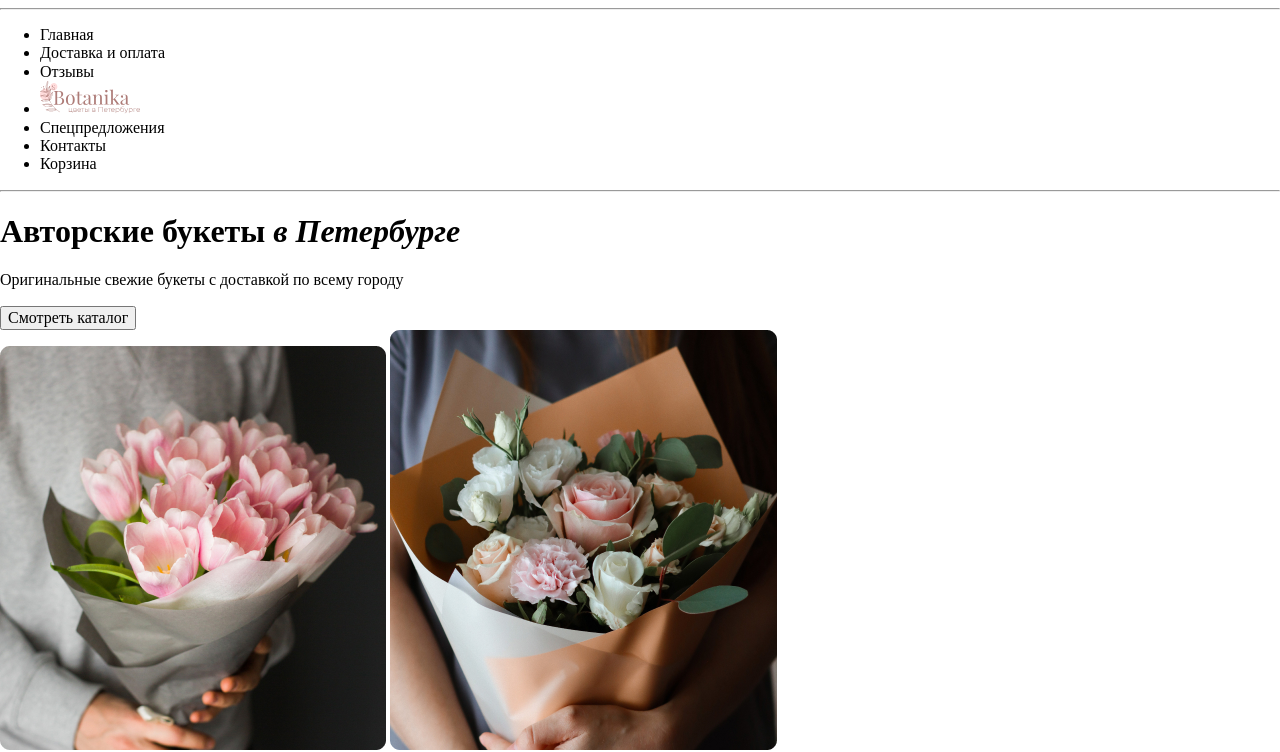
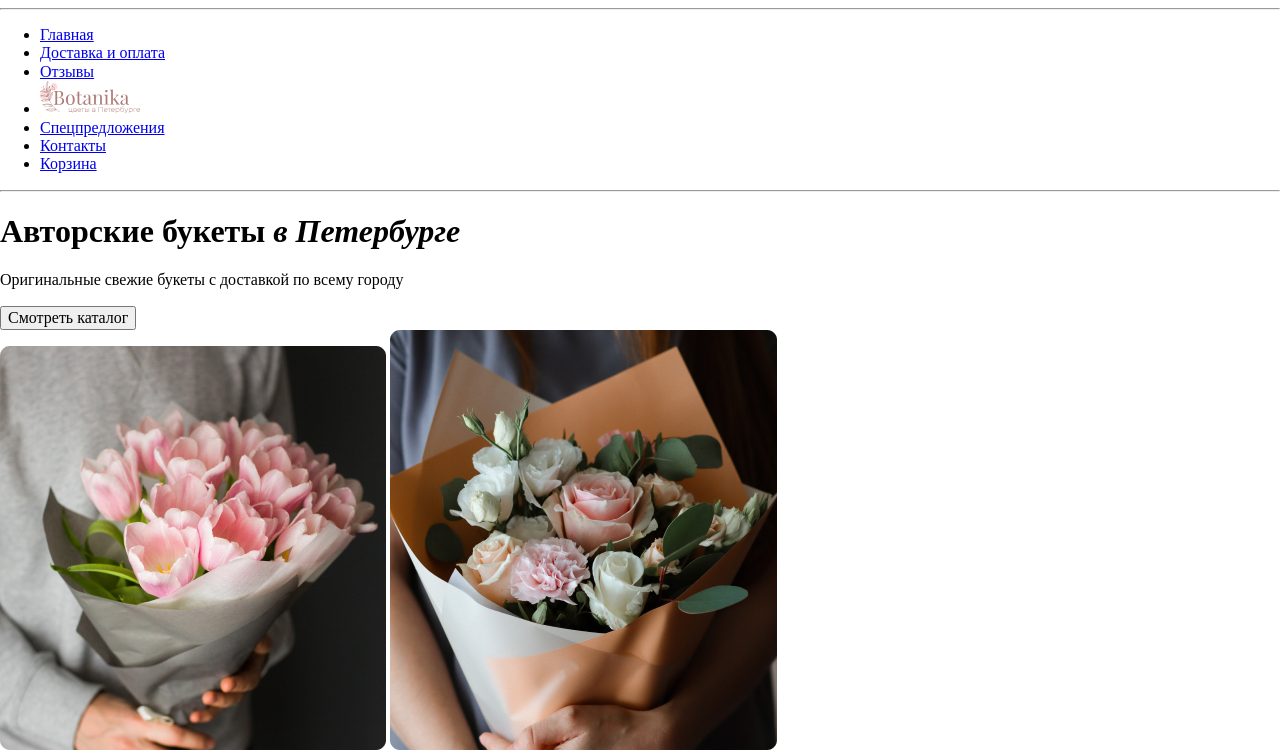
Before and after one commit to BeatrisDeIrson/Botanica, a plain HTML site: page index.html in a window 1280 px wide. Shown: the top 752 px of the page. Drawn offline with Linux system fonts and the light colour scheme; a web font is replaced by a local one.

Commit message:
added links
  header and footer

```diff
--- a/index.html
+++ b/index.html
@@ -16,13 +16,13 @@
             <nav>
                 <hr>
                 <ul>
-                    <li>Главная</li>
-                    <li>Доставка и оплата</li>
-                    <li>Отзывы</li>
+                    <li><a href="#">Главная</a></li>
+                    <li><a href="#">Доставка и оплата</a></li>
+                    <li><a href="#">Отзывы</a></li>
                     <li><a href="#"><img src="img/logo.svg" alt="logo"></a></li>
-                    <li>Спецпредложения</li>
-                    <li>Контакты</li>
-                    <li>Корзина</li>
+                    <li><a href="#">Спецпредложения</a></li>
+                    <li><a href="#">Контакты</a></li>
+                    <li><a href="#">Корзина</a></li>
                 </ul>
                 <hr>
             </nav>
@@ -171,18 +171,16 @@
 </main>
     <footer>
         <ul>
+            <li><a href="#" ><img src="img/logo.svg" alt="logo"></a></li>
+            <li><a href="#">Каталог</a></li>
+            <li><a href="#">Доставка и оплата</a></li>
+            <li><a href="#">Отзывы</a></li>
+            <li><a href="#">Спецпредложения</a></li>
+            <li><a href="#">Контакты</a></li>
             <li>
-            <img src="img/logo.svg" alt="logo">
-            </li>
-            <li>Каталог</li>
-            <li>Доставка и оплата</li>
-            <li>Отзывы</li>
-            <li>Спецпредложения</li>
-            <li>Контакты</li>
-            <li>
-                <img src="icons/instagram_icon.svg" alt="instagram_icon">
-                <img src="icons/facebook_icon.svg" alt="facebook_icon">
-                <img src="icons/twitter_icon.svg" alt="twitter_icon">
+                <a href="#" ><img src="icons/instagram_icon.svg" alt="instagram_icon"></a>
+                <a href="#" ><img src="icons/facebook_icon.svg" alt="facebook_icon"></a>
+                <a href="#" ><img src="icons/twitter_icon.svg" alt="twitter_icon"></a>
             </li>
         </ul>
     </footer>
```
